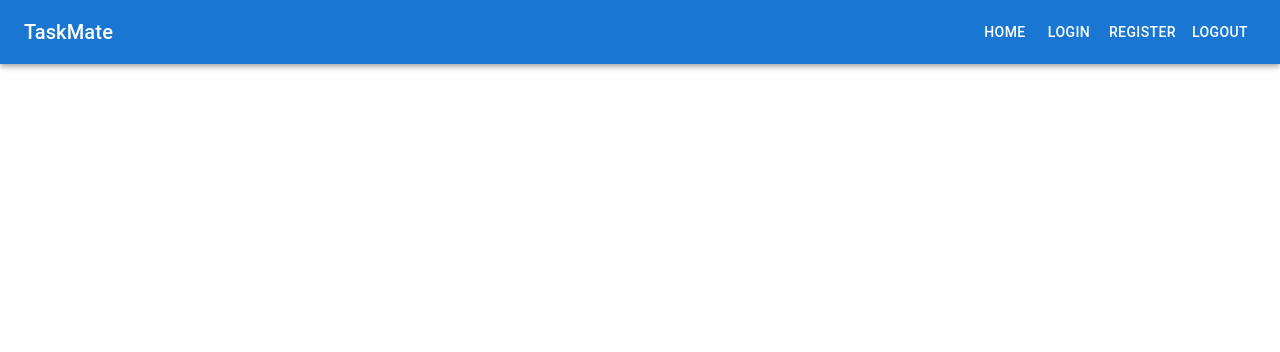
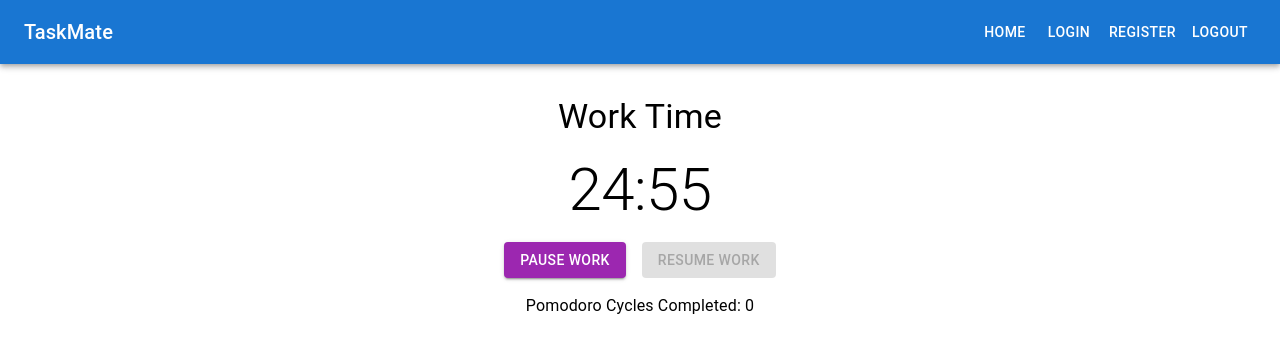
Before and after one commit to shnrndk/TaskMate-AI-WebApp, a React (Create React App) app: page /tasks/1/timer in a window 1280 px wide. Shown: the top 352 px of the page. Built offline with nearby package versions, Linux system fonts and the light colour scheme; no server answers.

Commit message:
add timer

```diff
--- a/src/App.jsx
+++ b/src/App.jsx
@@ -4,6 +4,7 @@ import Header from "./components/Header";
 import Home from "./pages/Home";
 import Login from "./pages/Login";
 import Register from "./pages/Register";
+import PomodoroTimer from "./components/PomodoroTimer";
 
 const App = () => {
   return (
@@ -13,6 +14,7 @@ const App = () => {
         <Route path="/" element={<Home />} />
         <Route path="/login" element={<Login />} />
         <Route path="/register" element={<Register />} />
+        <Route path="/tasks/:id/timer" element={<PomodoroTimer />} />
       </Routes>
     </Router>
   );
--- /dev/null
+++ b/src/components/PomodoroTimer.jsx
@@ -0,0 +1,174 @@
+import React, { useState, useEffect } from "react";
+import { useParams } from "react-router-dom";
+import { fetchWithAuth } from "../utils/api";
+import { Box, Typography, Button } from "@mui/material";
+
+const PomodoroTimer = () => {
+  const { id } = useParams();
+  const WORK_TIME = 25 * 60; // 25 minutes in seconds
+  const SHORT_BREAK = 5 * 60; // 5 minutes in seconds
+  const LONG_BREAK = 15 * 60; // 15 minutes in seconds
+  const LONG_BREAK_THRESHOLD = 4; // Long break after 4 Pomodoro cycles
+
+  const [time, setTime] = useState(WORK_TIME);
+  const [isRunning, setIsRunning] = useState(false);
+  const [isBreak, setIsBreak] = useState(false);
+  const [pomodoroCount, setPomodoroCount] = useState(0);
+
+  // Auto-start timer when the component is loaded
+  useEffect(() => {
+    startTask();
+  }, []);
+
+  // Timer logic
+  useEffect(() => {
+    let timer;
+    if (isRunning) {
+      timer = setInterval(() => {
+        setTime((prevTime) => {
+          if (prevTime > 0) {
+            return prevTime - 1;
+          } else {
+            handleTimerEnd();
+            return 0;
+          }
+        });
+      }, 1000);
+    }
+    return () => clearInterval(timer);
+  }, [isRunning]);
+
+  // Start task (work period)
+  const startTask = async () => {
+    try {
+      setIsRunning(true);
+      await fetchWithAuth(`/api/tasks/${id}/start`, { method: "PUT" });
+    } catch (err) {
+      console.error("Failed to start task:", err);
+    }
+  };
+
+  // Auto-pause when work period ends
+  const autoPauseTask = async () => {
+    try {
+      setIsRunning(false);
+      await fetchWithAuth(`/api/tasks/${id}/pause`, { method: "PUT" });
+    } catch (err) {
+      console.error("Failed to auto-pause task:", err);
+    }
+  };
+
+  // Resume task (after break ends)
+  const resumeTask = async () => {
+    try {
+      setIsRunning(true);
+      await fetchWithAuth(`/api/tasks/${id}/resume`, { method: "PUT" });
+    } catch (err) {
+      console.error("Failed to resume task:", err);
+    }
+  };
+
+  // Pause during breaks (UI-only)
+  const pauseBreak = () => {
+    setIsRunning(false); // Stop the timer without backend interaction
+  };
+
+  // Resume during breaks (UI-only)
+  const resumeBreak = () => {
+    setIsRunning(true); // Restart the timer without backend interaction
+  };
+
+  // Handle end of timer (work or break)
+  const handleTimerEnd = async () => {
+    if (isBreak) {
+      // End of break, transition to work mode
+      setIsBreak(false);
+      setTime(WORK_TIME);
+      await resumeTask(); // Call backend resume API after break
+    } else {
+      // End of work mode, transition to break
+      const newCount = pomodoroCount + 1;
+      setPomodoroCount(newCount);
+
+      if (newCount % LONG_BREAK_THRESHOLD === 0) {
+        // Long break after 4 Pomodoro cycles
+        setTime(LONG_BREAK);
+      } else {
+        // Short break
+        setTime(SHORT_BREAK);
+      }
+
+      setIsBreak(true);
+      await autoPauseTask(); // Call backend auto-pause API at end of work
+    }
+  };
+
+  const formatTime = (seconds) => {
+    const minutes = Math.floor(seconds / 60);
+    const secs = seconds % 60;
+    return `${minutes.toString().padStart(2, "0")}:${secs
+      .toString()
+      .padStart(2, "0")}`;
+  };
+
+  return (
+    <Box sx={{ maxWidth: 600, mx: "auto", mt: 4, textAlign: "center" }}>
+      <Typography variant="h4">
+        {isBreak
+          ? pomodoroCount % LONG_BREAK_THRESHOLD === 0
+            ? "Long Break"
+            : "Short Break"
+          : "Work Time"}
+      </Typography>
+      <Typography variant="h2" sx={{ my: 2 }}>
+        {formatTime(time)}
+      </Typography>
+      <Box sx={{ display: "flex", justifyContent: "center", gap: 2 }}>
+        {isBreak ? (
+          <>
+            <Button
+              variant="contained"
+              color="secondary"
+              onClick={pauseBreak}
+              disabled={!isRunning}
+            >
+              Pause Break
+            </Button>
+            <Button
+              variant="contained"
+              color="primary"
+              onClick={resumeBreak}
+              disabled={isRunning}
+            >
+              Resume Break
+            </Button>
+          </>
+        ) : (
+          <>
+            <Button
+              variant="contained"
+              color="secondary"
+              onClick={autoPauseTask}
+              disabled={!isRunning}
+            >
+              Pause Work
+            </Button>
+            <Button
+              variant="contained"
+              color="primary"
+              onClick={resumeTask}
+              disabled={isRunning}
+            >
+              Resume Work
+            </Button>
+          </>
+        )}
+      </Box>
+      <Typography variant="body1" sx={{ mt: 2 }}>
+        Pomodoro Cycles Completed: {pomodoroCount}
+      </Typography>
+    </Box>
+  );
+};
+
+export default PomodoroTimer;
--- a/src/components/TaskItem.jsx
+++ b/src/components/TaskItem.jsx
@@ -1,9 +1,9 @@
 import React from "react";
-import { MenuItem, Select, IconButton } from "@mui/material";
+import { MenuItem, Select, IconButton, Button } from "@mui/material";
 import DeleteIcon from "@mui/icons-material/Delete";
 import "../styles/TaskItem.css";
 
-const TaskItem = ({ task, onDelete, onStatusChange }) => {
+const TaskItem = ({ task, onDelete, onStatusChange, onStartTask }) => {
   const handleStatusChange = (event) => {
     onStatusChange(task.id, event.target.value);
   };
@@ -38,6 +38,13 @@ const TaskItem = ({ task, onDelete, onStatusChange }) => {
           <MenuItem value="Completed">Completed</MenuItem>
         </Select>
       </p>
+      <Button
+        variant="contained"
+        color="primary"
+        onClick={() => onStartTask(task.id)}
+      >
+        Start Task
+      </Button>
     </div>
   );
 };
--- a/src/components/TaskList.jsx
+++ b/src/components/TaskList.jsx
@@ -2,9 +2,11 @@ import React, { useEffect, useState } from "react";
 import TaskItem from "./TaskItem";
 import { fetchWithAuth } from "../utils/api";
 import { Paper, Typography, Box } from "@mui/material";
+import { useNavigate } from "react-router-dom";
 
 const TaskList = () => {
   const [tasks, setTasks] = useState([]);
+  const navigate = useNavigate();
 
   useEffect(() => {
     const fetchTasks = async () => {
@@ -49,6 +51,18 @@ const TaskList = () => {
     }
   };
 
+  const handleStartTask = async (id) => {
+    const response = await fetchWithAuth(`/api/tasks/${id}/start`, {
+      method: "PUT",
+    });
+
+    if (response.ok) {
+      navigate(`/tasks/${id}/timer`); // Redirect to the Pomodoro Timer page
+    } else {
+      alert("Failed to start the task.");
+    }
+  };
+
   return (
     <Box sx={{ maxWidth: 800, mx: "auto", mt: 4 }}>
       <Typography variant="h5" align="center" gutterBottom>
@@ -62,6 +76,7 @@ const TaskList = () => {
               task={task}
               onDelete={handleDelete}
               onStatusChange={handleStatusChange}
+              onStartTask={handleStartTask}
             />
           ))
         ) : (
```
